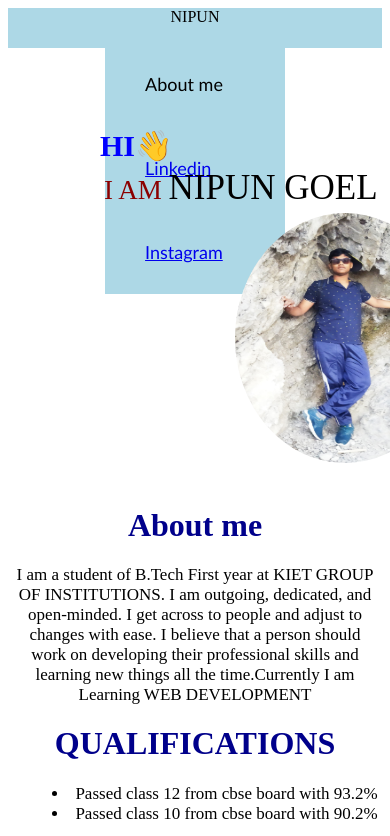
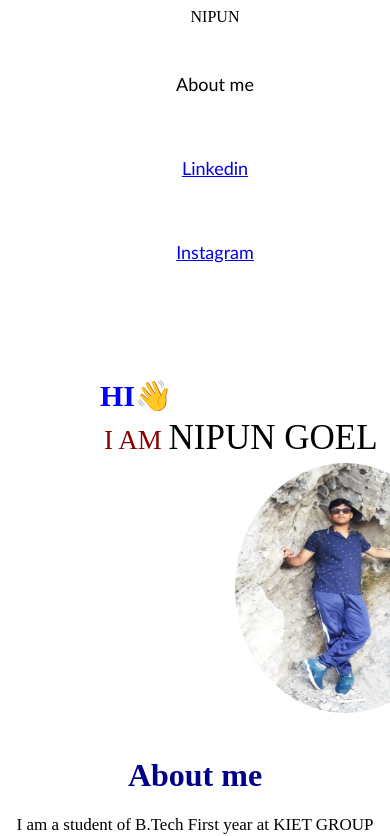
Before and after one commit to NipunGoel02/My-Portfolio, a plain HTML site: page index.html in a window 390 px wide. Shown: the top 836 px of the page. Drawn offline with Linux system fonts and the light colour scheme.

Commit message:
update 4

```diff
--- a/index.html
+++ b/index.html
@@ -10,7 +10,7 @@
 
 <body>
     <div class="nav">
-        NIPUN
+         <div class="nipun">NIPUN </div>
         <li>
             <ol>
                 <li>About me</li>
--- a/style.css
+++ b/style.css
@@ -134,23 +134,30 @@ p{
 }
 @media   only screen and (max-width: 628px) {
     .content{
+        margin-top: 300px;
         margin-left: 300;
         flex-direction: column;
     }
 
     .nav{
+        background-color: unset;
         flex-direction: column;
 
     }
     .nav ol{
-        background-color: lightblue;
+        text-align: center;
         flex-direction: column;
     }
     ol li{
+        background-color: ;
         width: 100%;
     }
     .image{
          margin-left: 300px;
 
     }
+    .nipun{
+        text-align: center;
+        margin-left: 40px;
+    }
 }
```
